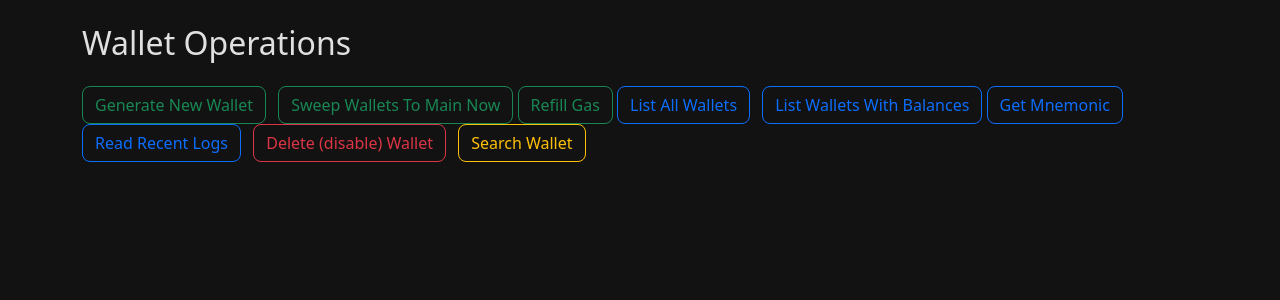
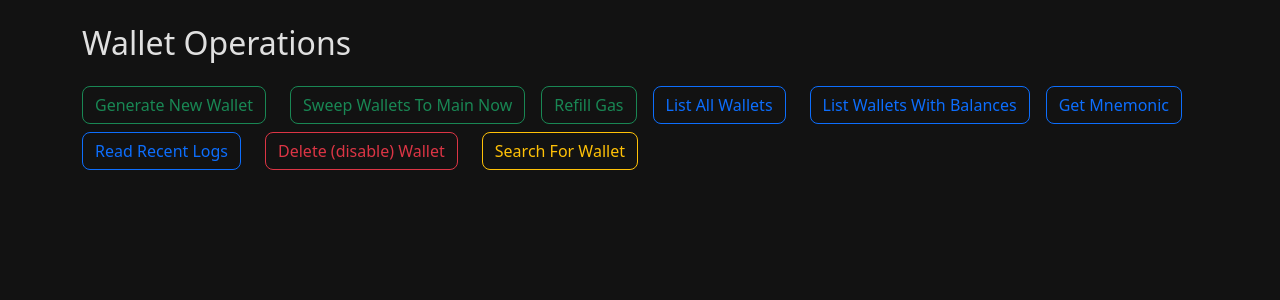
Before and after one commit to ChickenWand3/luckyCrypto, a Flask app: page / in a window 1280 px wide. Shown: the part 80-380 px from the top of the page. Run offline with Flask 3, Linux system fonts and the light colour scheme; some libraries are stand-ins or nearby versions.

Commit message:
quality of life w/ buttons, todo list for me

```diff
--- a/ui/app.py
+++ b/ui/app.py
@@ -13,6 +13,12 @@ from funcs import generate_wallets, search_wallets, get_wallets, disable_wallet,
 
 from send_out_gas import refillGas
 from sweep_to_main import main as sweep_to_main
+
+# TODO
+# Add enable button/functionality
+# Add edit button/functionality
+# Display sum of totals in list balances (js side)
+# Add get status of operation for sweep to main and refill gas
 
 app = Flask(__name__)
 
--- a/ui/templates/index.html
+++ b/ui/templates/index.html
@@ -28,6 +28,11 @@
     .btn-active {
       box-shadow: 0 0 0 0.15rem rgba(0, 123, 255, 0.5);
       font-weight: bold;
+    }
+    #actionButtons {
+      display: flex;
+      flex-wrap: wrap;
+      gap: 0.5rem 1rem; /* vertical and horizontal spacing between buttons */
     }
   </style>
 </head>
@@ -81,7 +86,7 @@
     <button class="btn btn-outline-primary me-2" onclick="showForm(event, 'get_mnemonic')">Get Mnemonic</button>
     <button class="btn btn-outline-primary me-2" onclick="showForm(event, 'read_logs')">Read Recent Logs</button>
     <button class="btn btn-outline-danger me-2" onclick="showForm(event, 'delete')">Delete (disable) Wallet</button>
-    <button class="btn btn-outline-warning me-2" onclick="showForm(event, 'search_one')">Search Wallet</button>
+    <button class="btn btn-outline-warning me-2" onclick="showForm(event, 'search_one')">Search For Wallet</button>
   </div>
 
   <!-- Dynamic action description -->
```
